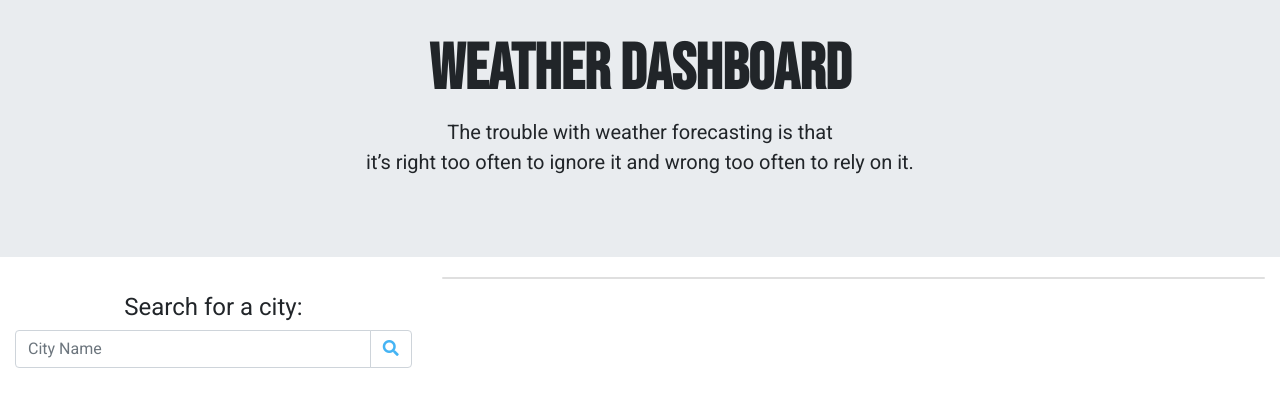
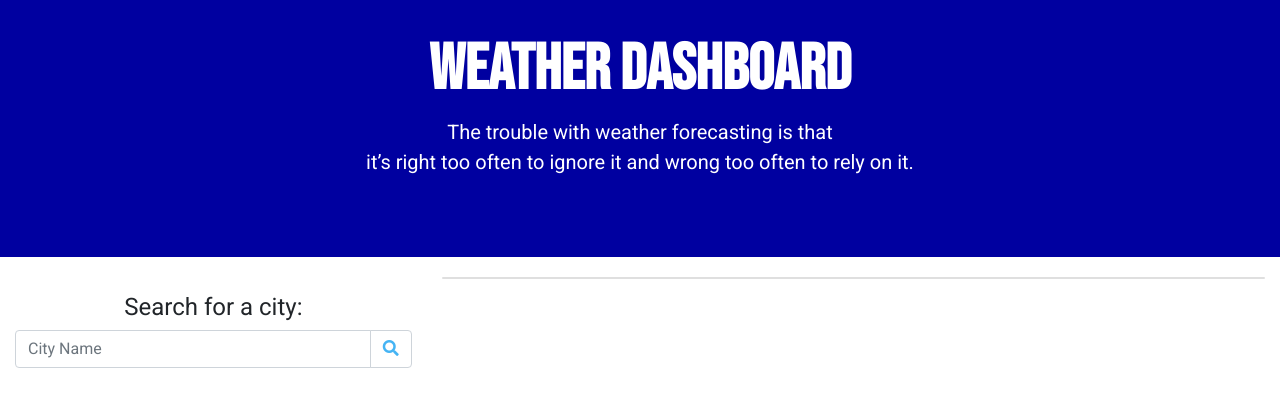
Before and after one commit to angelicalorraine/Fore-Weather, a plain HTML site: page index.html in a window 1280 px wide. Drawn offline with nearby package versions, Linux system fonts and the light colour scheme; some icons are missing.

Commit message:
ReadMe Updated

```diff
--- a/assets/style.css
+++ b/assets/style.css
@@ -18,7 +18,7 @@ h1 {
 }
 
 .jumbotron {
-  background-color: rgb(247 247 247)
+  background-color: #0000a0;
   color: rgb(255, 255, 255);
 
   margin-bottom: 20px;
```
Also changed, not shown: assets/ForeWeather.png (added), 1 other file.
